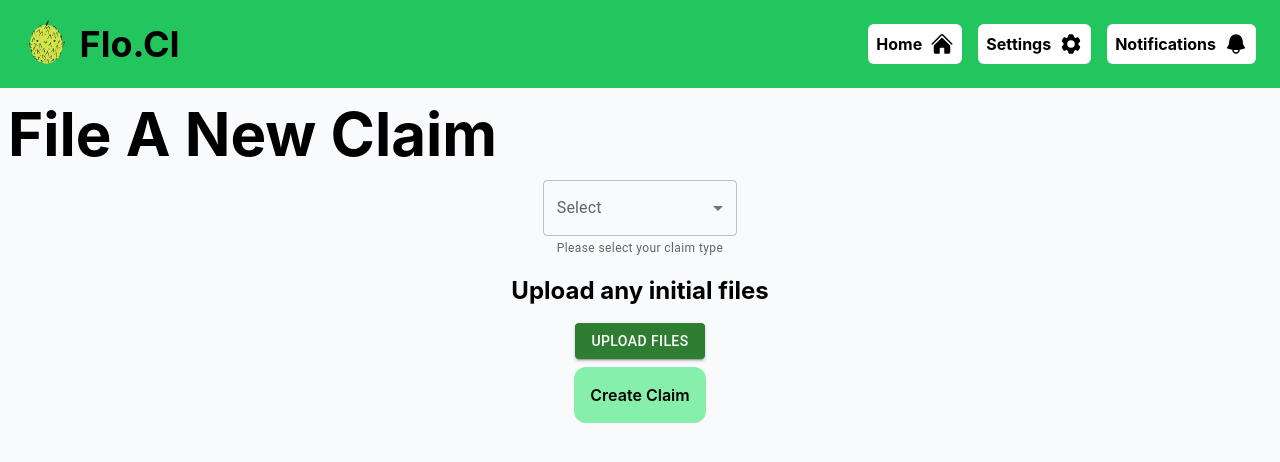
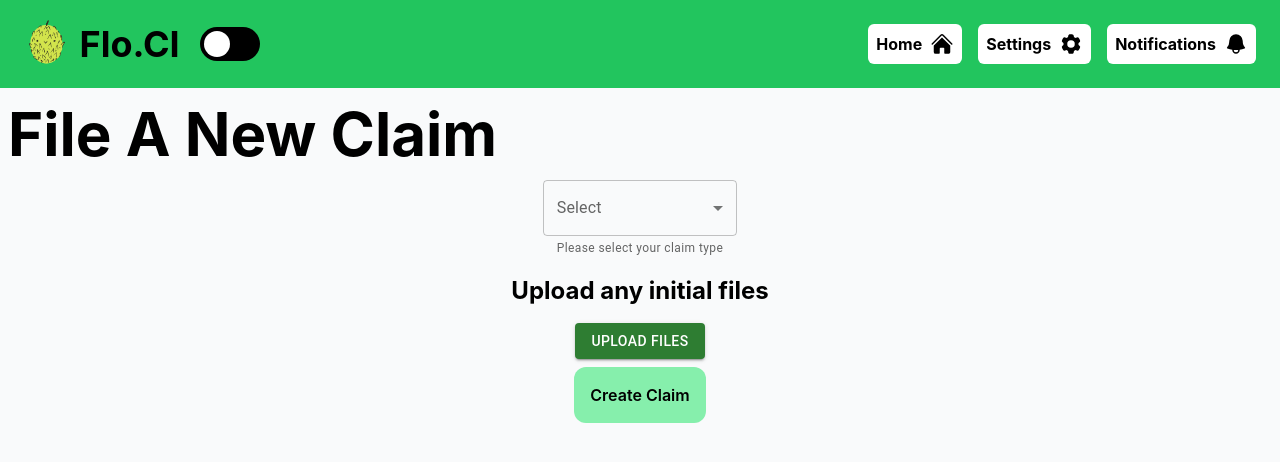
Before and after one commit to Flo-CI/front-end, a React (Create React App) app: page /front-end/new-claim in a window 1280 px wide. Shown: the top 462 px of the page. Built offline with nearby package versions, Linux system fonts and the light colour scheme.

Commit message:
Added toggle to navbar

```diff
--- a/package.json
+++ b/package.json
@@ -9,7 +9,7 @@
     "@emotion/styled": "^11.11.0",
     "@heroicons/react": "^2.0.18",
     "@mui/icons-material": "^5.14.16",
-    "@mui/material": "^5.14.11",
+    "@mui/material": "^5.14.18",
     "@react-pdf-viewer/core": "^3.12.0",
     "@react-pdf-viewer/default-layout": "^3.1.0",
     "@reduxjs/toolkit": "^1.9.7",
--- a/src/App.css
+++ b/src/App.css
@@ -32,6 +32,69 @@
   color: #61dafb;
 }
 
+/* Toggle Switch Styles */
+.switch {
+  position: relative;
+  display: inline-block;
+  width: 60px;
+  height: 34px;
+}
+
+.switch input {
+  opacity: 0;
+  width: 0;
+  height: 0;
+}
+
+.slider {
+  position: absolute;
+  cursor: pointer;
+  top: 0;
+  left: 0;
+  right: 0;
+  bottom: 0;
+  background-color: #000000;
+  -webkit-transition: .4s;
+  transition: .4s;
+}
+
+.slider:before {
+  position: absolute;
+  content: "";
+  height: 26px;
+  width: 26px;
+  left: 4px;
+  bottom: 4px;
+  background-color: white;
+  -webkit-transition: .4s;
+  transition: .4s;
+}
+
+input:checked + .slider {
+  background-color: #f9f9f9;
+}
+
+input:focus + .slider {
+  box-shadow: 0 0 1px #2196F3;
+}
+
+input:checked + .slider:before {
+  background-color: black; /* Circle color when toggled */
+  -webkit-transform: translateX(26px);
+  -ms-transform: translateX(26px);
+  transform: translateX(26px);
+}
+
+/* Rounded sliders */
+.slider.round {
+  border-radius: 34px;
+}
+
+.slider.round:before {
+  border-radius: 50%;
+}
+
+/* Keyframes for logo spin */
 @keyframes App-logo-spin {
   from {
     transform: rotate(0deg);
--- a/src/components/Navbar.js
+++ b/src/components/Navbar.js
@@ -1,4 +1,4 @@
-import React from "react";
+
 import { Link } from "react-router-dom";
 import logo from "../assets/Flo-CI_Icon.png";
 
@@ -6,12 +6,22 @@ import { HomeIcon, Cog6ToothIcon, BellIcon } from "@heroicons/react/24/solid";
 
 function Navbar() {
   return (
-    <nav className=" flex p-4 bg-green-500 justify-between items-center">
-      {/* Placeholder logo */}
-      <Link to="/" className="flex items-center justify-center">
-        <img src={logo} alt="logo" className=" h-12 pr-2" />
-        <h1 className="text-4xl font-bold">Flo.CI</h1>
-      </Link>
+    <nav className="flex p-4 bg-green-500 justify-between items-center">
+      <div className="flex items-center justify-start">
+        {/* Placeholder logo */}
+        <Link to="/" className="flex items-center justify-center mr-5">
+          <img src={logo} alt="logo" className=" h-12 pr-2" />
+          <h1 className="text-4xl font-bold">Flo.CI</h1>
+        </Link>
+
+        {/* Dark Mode Toggle */}
+        <label className="switch">
+          <input
+            type="checkbox"
+          />
+          <span className="slider round"></span>
+        </label>
+      </div>
 
       {/* Links */}
       <ul className="flex font-bold">
```
Also changed, not shown: 1 other file (tests, documents, lock files or other folders).
